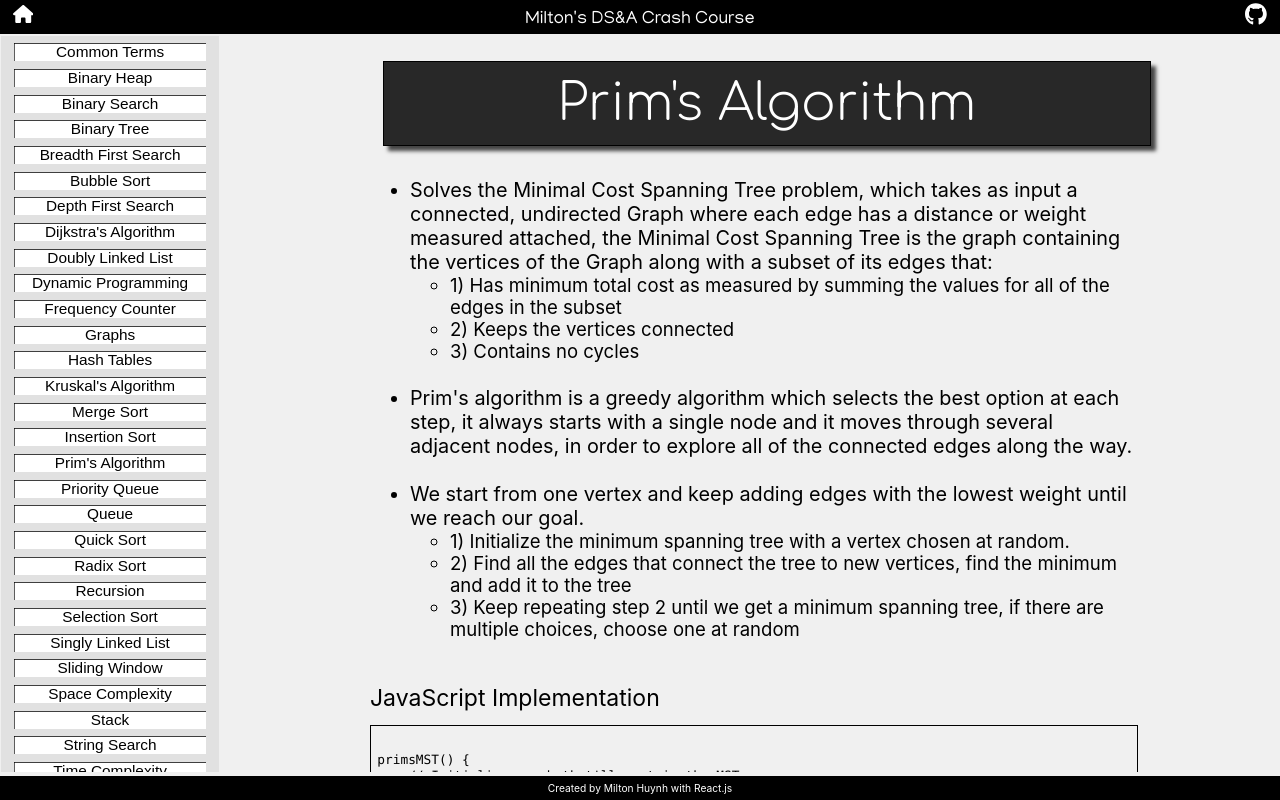
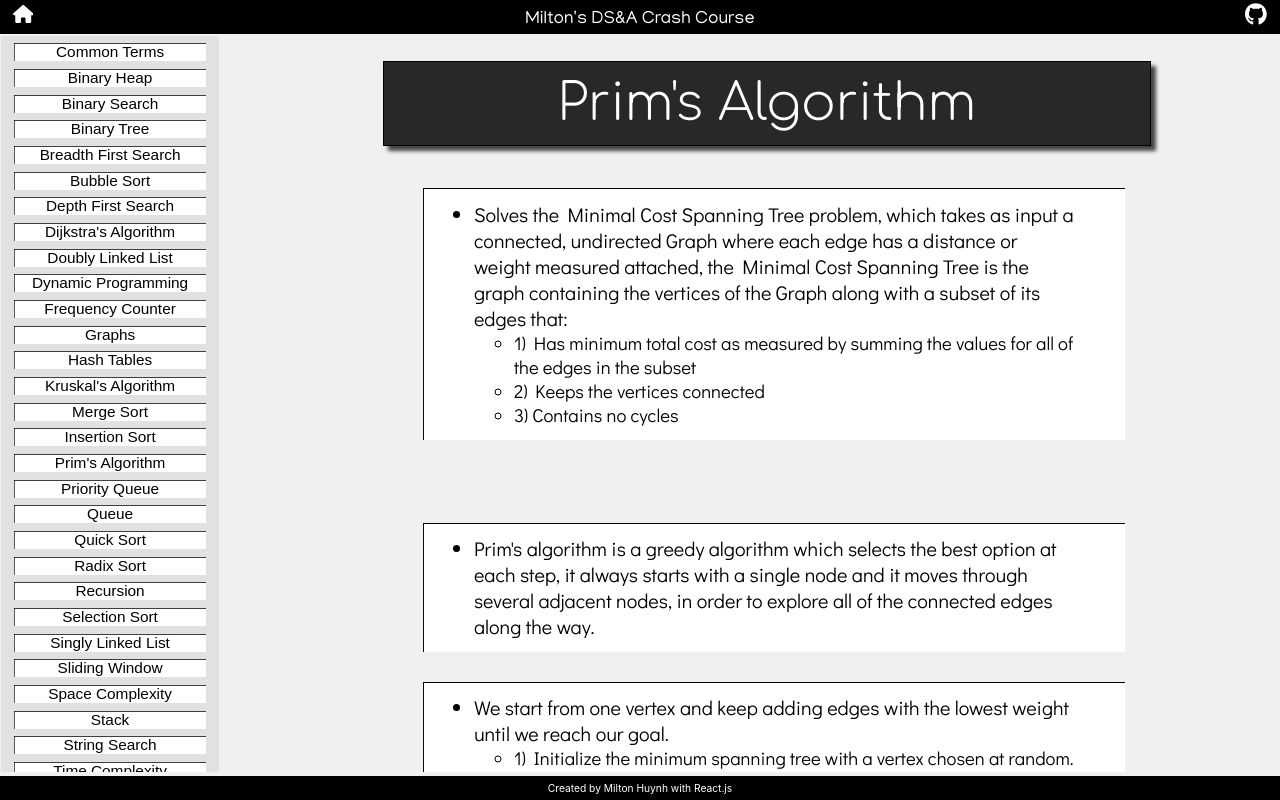
Before and after one commit to miltonhuynh/DSA-guide, a React (Create React App) app in the folder app/: page /DSA-guide/Prim in a window 1280 px wide. Built offline with nearby package versions, Linux system fonts and the light colour scheme; a web font is replaced by a local one.

Commit message:
Formatted Prim algo page to new style

```diff
--- a/app/src/Concepts/Prim.js
+++ b/app/src/Concepts/Prim.js
@@ -62,14 +62,17 @@ export default function Prim() {
       <div class="Concept_title">Prim's Algorithm</div>
       <div class="Container font-m">
         <ul>
+          <div class="Section">
             <li>Solves the Minimal Cost Spanning Tree problem, which takes as input a connected, undirected Graph where each edge has a distance or weight measured attached, the Minimal Cost Spanning Tree is the graph containing the vertices of the Graph along with a subset of its edges that: </li>
             <ul class="font-sm">
               <li>1) Has minimum total cost as measured by summing the values for all of the edges in the subset</li>
               <li>2) Keeps the vertices connected</li>
               <li>3) Contains no cycles</li>
             </ul>
+          </div>
           <br/>
-          <li>Prim's algorithm is a greedy algorithm which selects the best option at each step, it always starts with a single node and it moves through several adjacent nodes, in order to explore all of the connected edges along the way.</li><br/>
+          <div class="Section"><li>Prim's algorithm is a greedy algorithm which selects the best option at each step, it always starts with a single node and it moves through several adjacent nodes, in order to explore all of the connected edges along the way.</li></div>
+          <div class="Section">
             <li>
               We start from one vertex and keep adding edges with the lowest weight until we reach our goal.
               <ul class="font-sm">
@@ -77,21 +80,24 @@ export default function Prim() {
                 <li>2) Find all the edges that connect the tree to new vertices, find the minimum and add it to the tree</li>
                 <li>3) Keep repeating step 2 until we get a minimum spanning tree, if there are multiple choices, choose one at random</li>
               </ul>
-          </li><br/>
+            </li>
+          </div>
         </ul>
         <div class="font-l">JavaScript Implementation</div>
-        <div class="Code">
+        <div class="Code Section">
           <pre>
             <code>
               {Implementation}
             </code>
           </pre>
         </div>
+        <div class="Section">
           <div class="font-l">LeetCode examples</div>
             <div class="font-m indent">
               <li><a class="Link-yellow" rel="noreferrer" target="_blank" href="https://leetcode.com/problems/min-cost-to-connect-all-points/">Min Cost to Connect All Points [Medium]</a></li>
               <li><a class="Link-red" rel="noreferrer" target="_blank" href="https://leetcode.com/problems/find-critical-and-pseudo-critical-edges-in-minimum-spanning-tree/">Find Critical and Pseudo-Critical Edges in Minimum Spanning Tree [Hard]</a></li>
-        </div><br/>
+          </div>
+        </div>
       </div>
     </div>
   )
```
Lines whose indentation alone changed are shown as unchanged.
